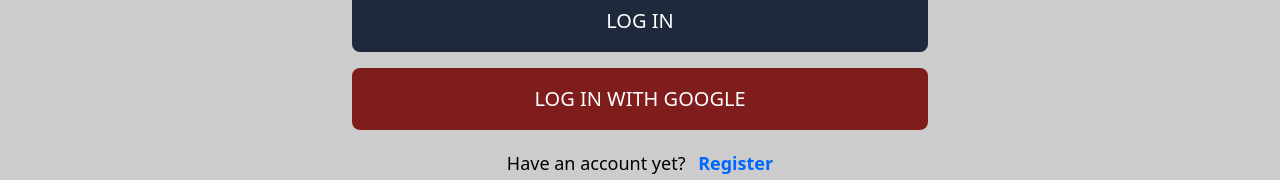
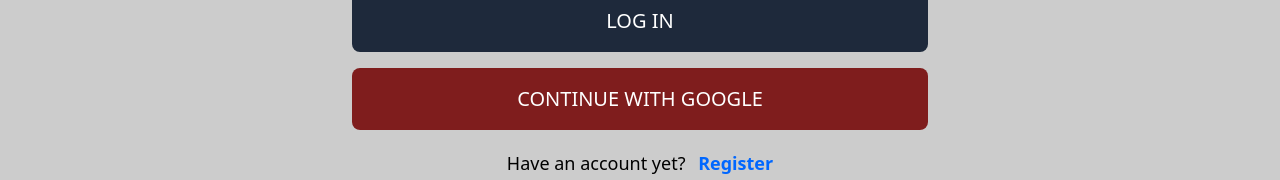
Before and after one commit to TuanNguyen0915/MERN_Auth, a React (Vite) app in the folder FrontEnd/: page /login in a window 1280 px wide. Shown: the part 380-560 px from the top of the page. Built offline with nearby package versions, Linux system fonts and the light colour scheme; no server answers.

Commit message:
Using firebase for OAuth, create firebaseConfig, and OAuth component

```diff
--- a/FrontEnd/package.json
+++ b/FrontEnd/package.json
@@ -11,6 +11,7 @@
   },
   "dependencies": {
     "@reduxjs/toolkit": "^2.0.1",
+    "firebase": "^10.7.1",
     "react": "^18.2.0",
     "react-dom": "^18.2.0",
     "react-icons": "^4.12.0",
--- /dev/null
+++ b/FrontEnd/src/components/OAuth/Oauth.jsx
@@ -0,0 +1,43 @@
+import { app } from "../../utils/firebase";
+import { GoogleAuthProvider, getAuth, signInWithPopup } from "firebase/auth";
+import { useDispatch } from "react-redux";
+import { signInSuccess } from "../../redux/user/userSlice";
+
+const Oauth = () => {
+  const dispatch = useDispatch()
+
+  const handleOAuth = async () => {
+    try {
+      const provider = new GoogleAuthProvider();
+      const auth = getAuth(app);
+      const result = await signInWithPopup(auth, provider);
+      const res = await fetch("/api/auth/google", {
+        method: "POST",
+        headers: {
+          "Content-Type": "application/json",
+        },
+        body: {
+          email: result.user.email,
+          name: result.user.displayName,
+          photo: result.user.photoURL,
+        },
+      });
+      const data = await res.json()
+      dispatch(signInSuccess(data))
+    } catch (error) {
+      console.log("could not login with google", error);
+    }
+  };
+
+  return (
+    <button
+      type="button"
+      onClick={handleOAuth}
+      className="mt-4 w-full rounded-lg bg-red-900 p-4 px-8 uppercase text-white hover:bg-red-600 disabled:opacity-70 md:text-[20px]"
+    >
+      CONTINUE WITH GOOGLE
+    </button>
+  );
+};
+
+export default Oauth;
--- a/FrontEnd/src/pages/Login.jsx
+++ b/FrontEnd/src/pages/Login.jsx
@@ -1,16 +1,20 @@
+// npm modules
 import { useRef, useState } from "react";
 import { Link } from "react-router-dom";
 import { useNavigate } from "react-router-dom";
-import * as authServices from "../services/authServices";
-import { toast } from "react-toastify";
-import { FaLock } from "react-icons/fa";
-import { IoMailSharp } from "react-icons/io5";
 import {
   signInStart,
   signInSuccess,
   signInFailure,
 } from "../redux/user/userSlice";
 import { useDispatch, useSelector } from "react-redux";
+// toastify and icons
+import { toast } from "react-toastify";
+import { FaLock } from "react-icons/fa";
+import { IoMailSharp } from "react-icons/io5";
+// services and components
+import * as authServices from "../services/authServices";
+import Oauth from "../components/OAuth/Oauth";
 
 const Login = () => {
   const { loading, error } = useSelector((state) => state.user);
@@ -106,9 +110,10 @@
             {loading ? "LOADING..." : "LOG IN"}
           </button>
         </form>
-        <button className="mt-4 w-full rounded-lg bg-red-900 p-4 px-8 uppercase text-white hover:bg-red-600 disabled:opacity-70 md:text-[20px]">
-          LOG IN WITH GOOGLE
-        </button>
+        {/* <button className="mt-4 w-full rounded-lg bg-red-900 p-4 px-8 uppercase text-white hover:bg-red-600 disabled:opacity-70 md:text-[20px]">
+          CONTINUE WITH GOOGLE
+        </button> */}
+        <Oauth />
         <div className="mt-5 flex w-full items-center justify-center">
           <p className="text-[18px]">
             Have an account yet?{" "}
--- /dev/null
+++ b/FrontEnd/src/utils/firebase.js
@@ -0,0 +1,17 @@
+// Import the functions you need from the SDKs you need
+import { initializeApp } from "firebase/app";
+// TODO: Add SDKs for Firebase products that you want to use
+// https://firebase.google.com/docs/web/setup#available-libraries
+
+// Your web app's Firebase configuration
+const firebaseConfig = {
+  apiKey: import.meta.env.VITE_FIREBASE_API_KEY,
+  authDomain: import.meta.env.VITE_AUTH_DOMAIN,
+  projectId: import.meta.env.VITE_PROJECT_ID,
+  storageBucket: import.meta.env.VITE_STORAGE_BUCKET,
+  messagingSenderId: import.meta.env.VITE_MESSAGING_SENDER_ID,
+  appId: import.meta.env.VITE_APPID
+};
+
+// Initialize Firebase
+export const app = initializeApp(firebaseConfig);
```
Also changed, not shown: 1 other file (tests, documents, lock files or other folders).
